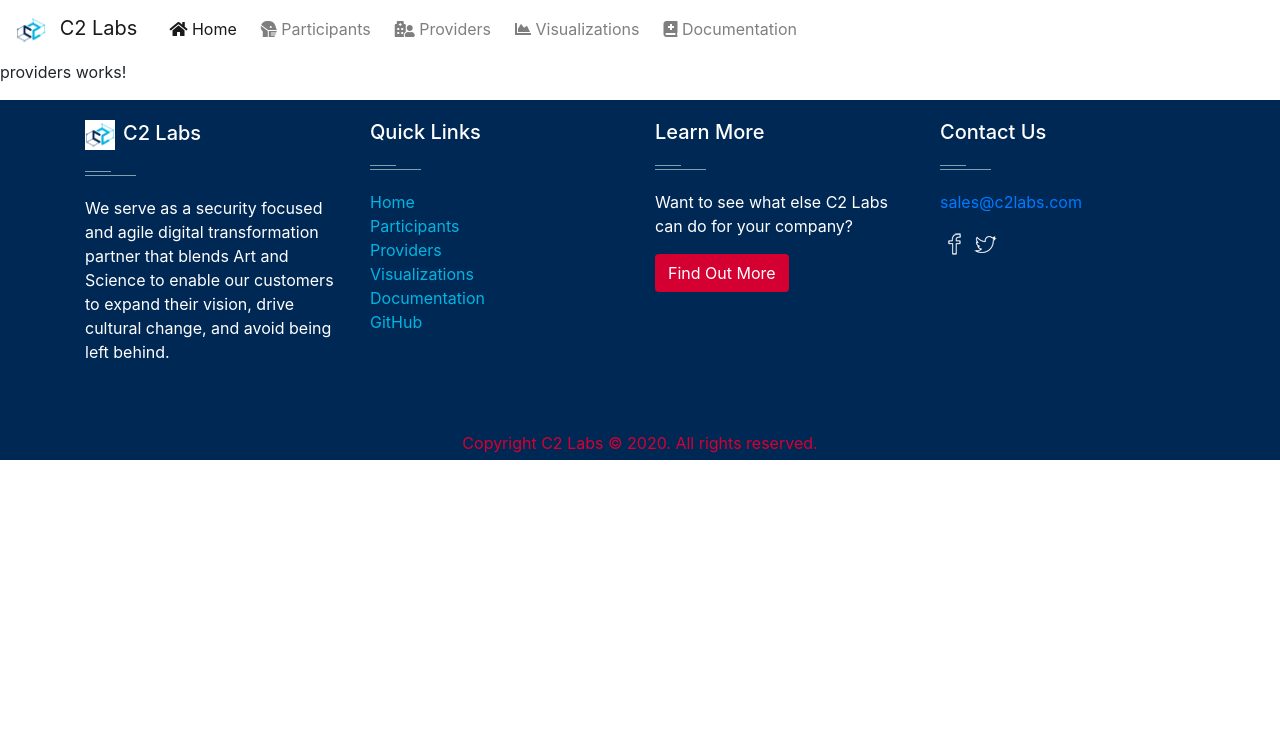
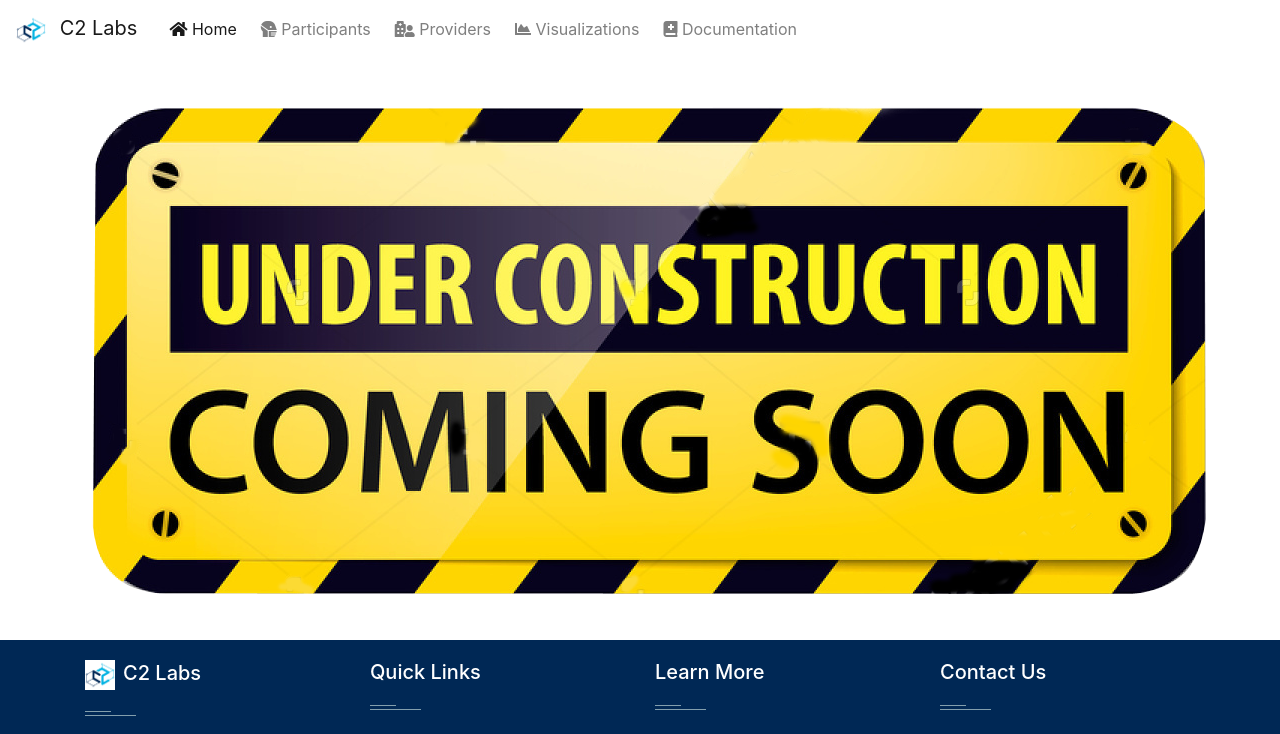
Before and after one commit to C2-Labs/c2labs-ornl-challenge, an Angular app in the folder data-wookies/client/: page /providers in a window 1280 px wide. Shown: the top 734 px of the page. Built offline with nearby package versions, Linux system fonts and the light colour scheme.

Commit message:
Provider Under Construction

```diff
--- a/data-wookies/client/src/app/providers/providers.component.html
+++ b/data-wookies/client/src/app/providers/providers.component.html
@@ -1 +1,5 @@
-<p>providers works!</p>
+<div class="row">
+    <div class="col-md-12 text-center">
+        <img src="./assets/Under-Construction-Sign.png">
+    </div>
+</div>
```
Also changed, not shown: data-wookies/client/src/assets/Under-Construction-Sign.png (added).
